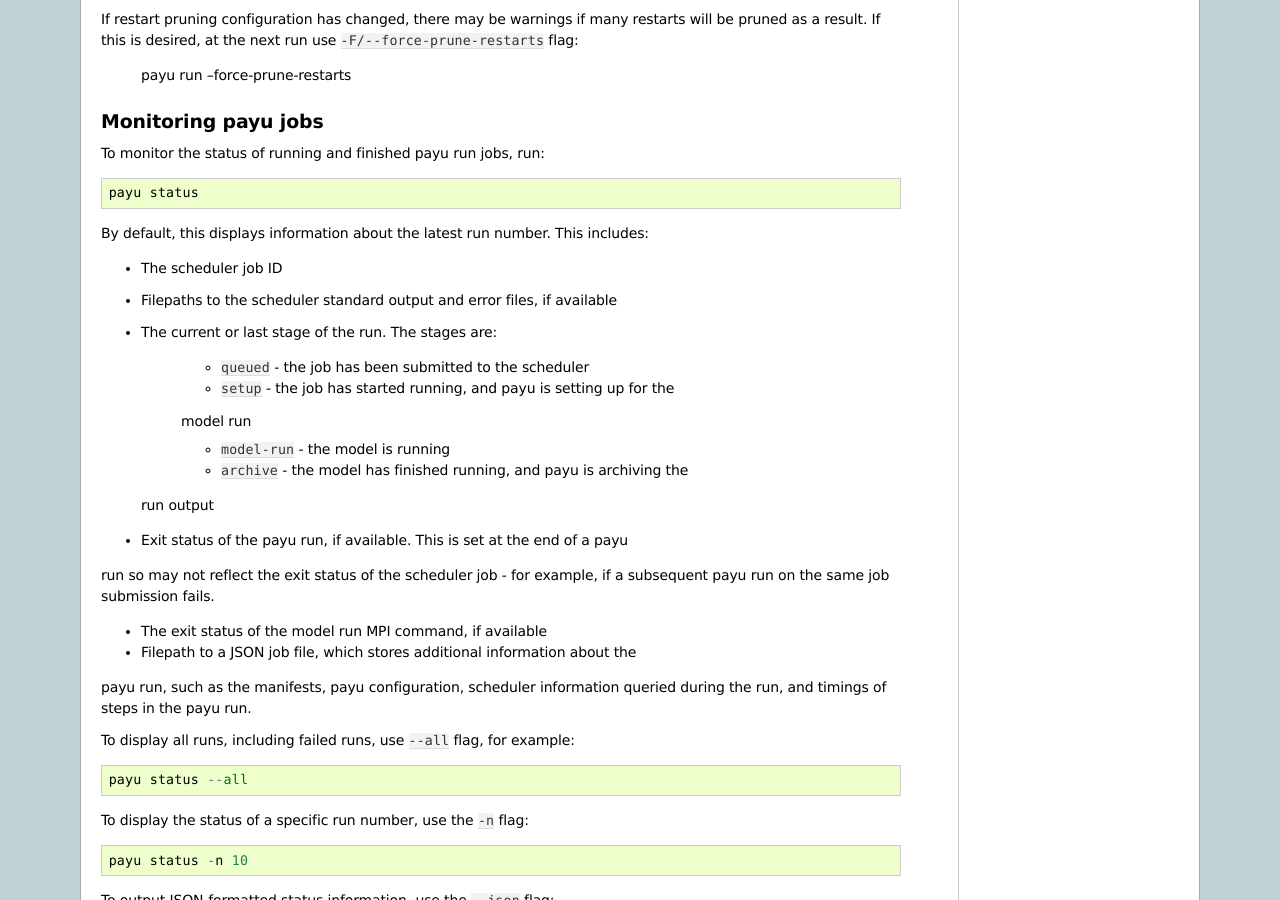
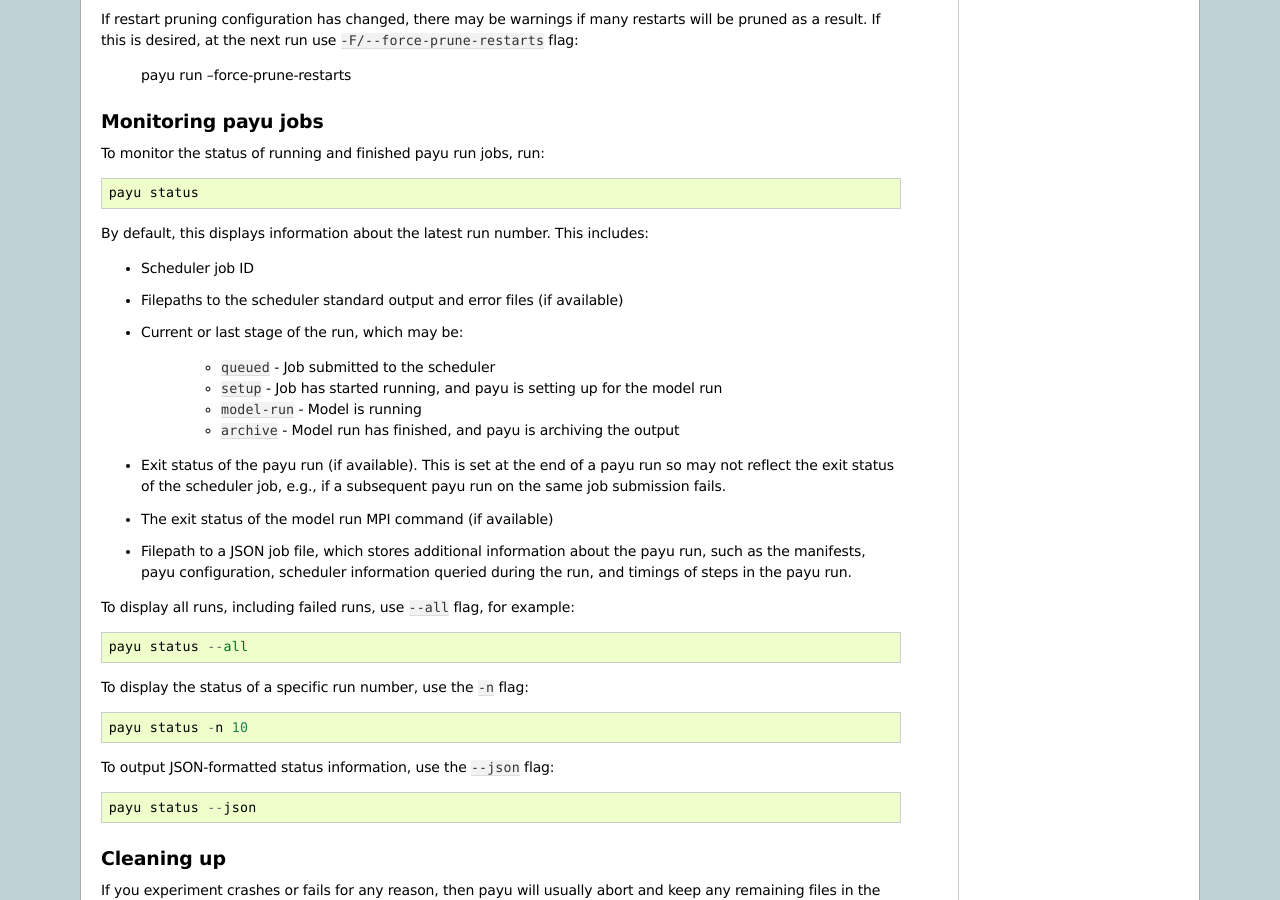
Before and after one commit to payu-org/payu, a Sphinx documentation site: the page built from docs/source/usage.rst, in a window 1280 px wide and 900 px high, scrolled down 4089 px. Built offline with Sphinx 7.4.7, drawn with Linux system fonts in a browser that asks for light colours.

Commit message:
Try fixing indention in docs

```diff
--- a/docs/source/usage.rst
+++ b/docs/source/usage.rst
@@ -286,31 +286,30 @@ To monitor the status of running and finished payu run jobs, run::
 By default, this displays information about the latest run number.
 This includes:
 
-* The scheduler job ID
+* Scheduler job ID
 
-* Filepaths to the scheduler standard output and error files, if available
+* Filepaths to the scheduler standard output and error files (if available)
 
-* The current or last stage of the run. The stages are:
+* Current or last stage of the run, which may be:
 
-   * ``queued`` - the job has been submitted to the scheduler
+   * ``queued`` - Job submitted to the scheduler
 
-   * ``setup`` - the job has started running, and payu is setting up for the
-   model run
+   * ``setup`` - Job has started running, and payu is setting up for the
+     model run
 
-   * ``model-run`` - the model is running
+   * ``model-run`` - Model is running
 
-   * ``archive`` - the model has finished running, and payu is archiving the
- run output
+   * ``archive`` - Model run has finished, and payu is archiving the output
 
-* Exit status of the payu run, if available. This is set at the end of a payu
-run so may not reflect the exit status of the scheduler job - for example, if
-a subsequent payu run on the same job submission fails.
+* Exit status of the payu run (if available). This is set at the end of a payu
+  run so may not reflect the exit status of the scheduler job, e.g., if
+  a subsequent payu run on the same job submission fails.
 
-* The exit status of the model run MPI command, if available
+* The exit status of the model run MPI command (if available)
 
 * Filepath to a JSON job file, which stores additional information about the
-payu run, such as the manifests, payu configuration, scheduler information
-queried during the run, and timings of steps in the payu run.
+  payu run, such as the manifests, payu configuration, scheduler information
+  queried during the run, and timings of steps in the payu run.
 
 To display all runs, including failed runs, use ``--all`` flag, for example::
 
```
